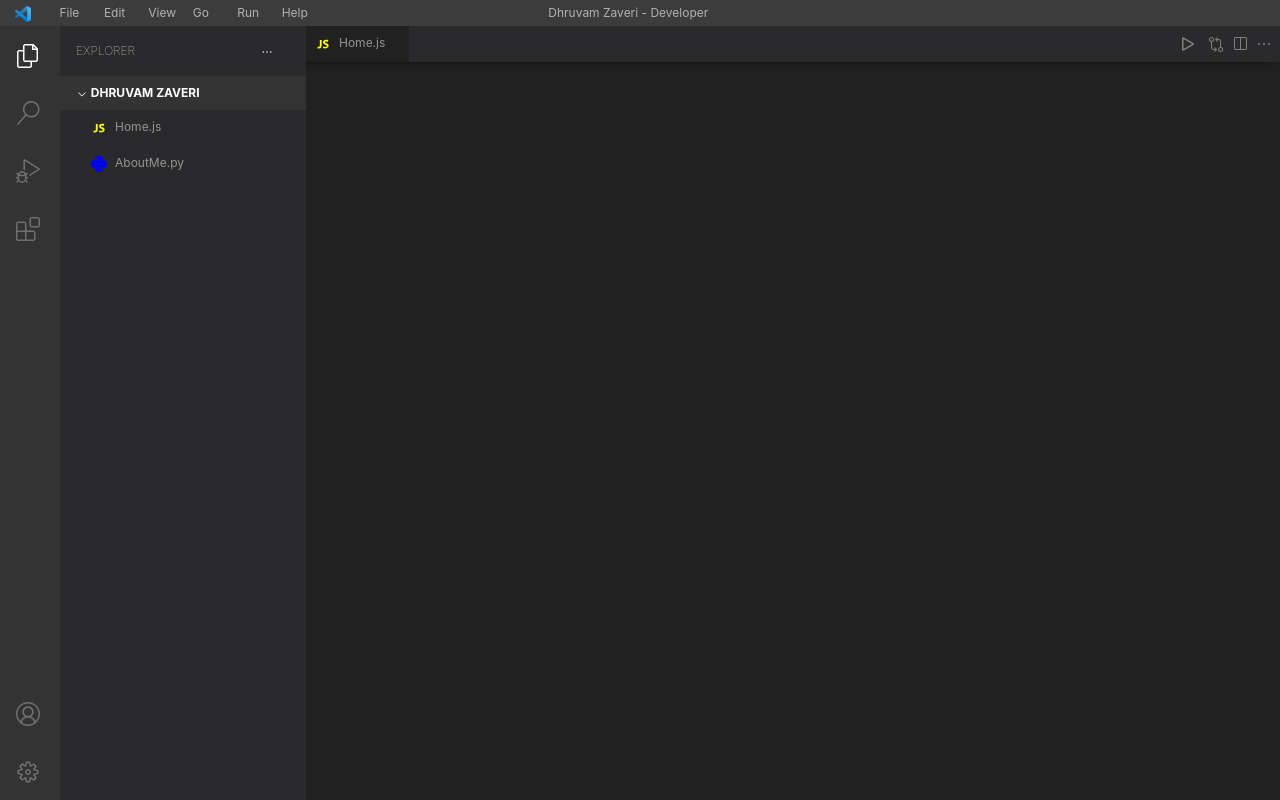
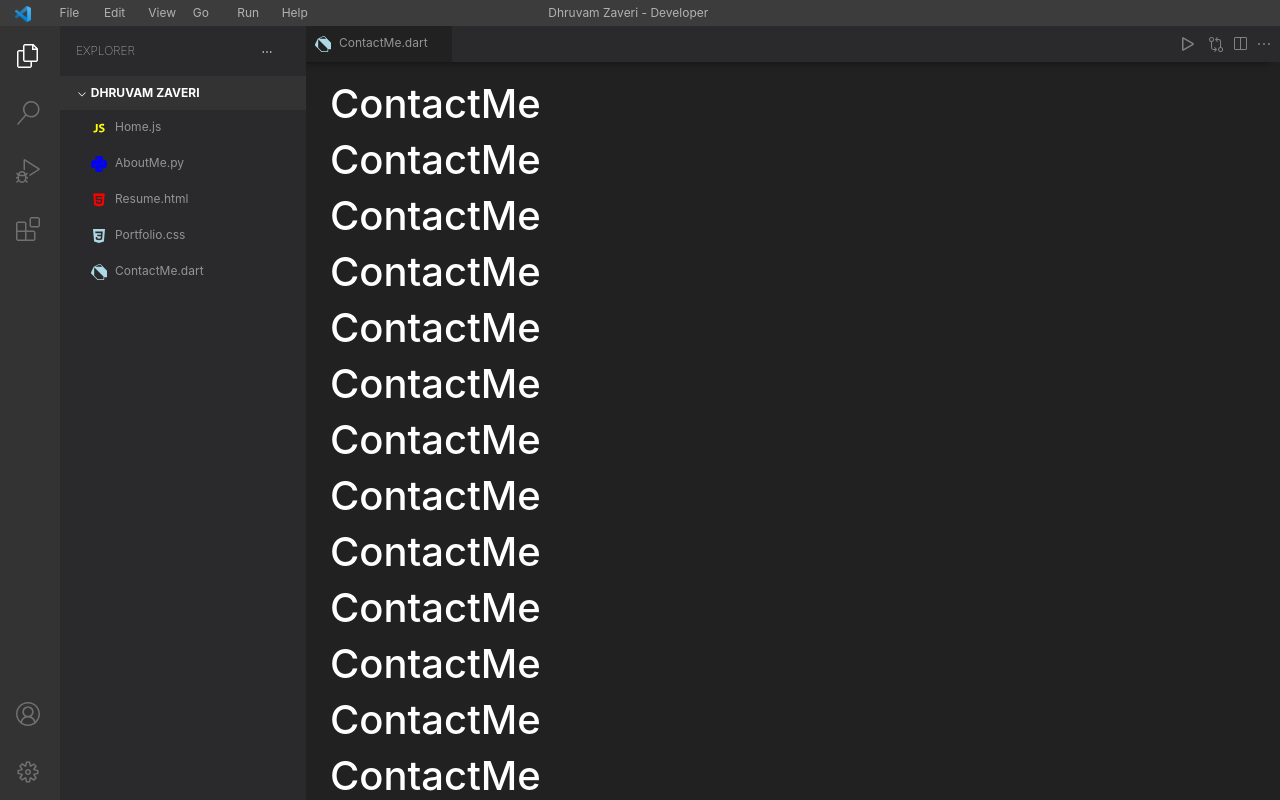
Before and after one commit to dhruvam-zaveri/vs-code-portfolio, a React (Create React App) app in the folder frontend/: page /contactme in a window 1280 px wide. Shown: the top 800 px of the page. Built offline with nearby package versions, Linux system fonts and the light colour scheme.

Commit message:
Updated the FilesBar and TabBar. Added routes to the new pages in APP.js

```diff
--- a/frontend/src/App.js
+++ b/frontend/src/App.js
@@ -7,6 +7,9 @@
 import FilesBar from "./Components/FilesBar.js";
 import HomeScreen from "./Screens/HomeScreen.js";
 import AboutMeScreen from "./Screens/AboutMeScreen.js";
+import ResumeScreen from "./Screens/ResumeScreen.js";
+import PortfolioScreen from "./Screens/PortfolioScreen.js";
+import ContactMeScreen from "./Screens/ContactMeScreen.js";
 
 const App = (props) => {
   return (
@@ -16,6 +19,9 @@
           <Container>
             <Route path="/" component={HomeScreen} exact />
             <Route path="/aboutme" component={AboutMeScreen} exact />
+            <Route path="/resume" component={ResumeScreen} exact />
+            <Route path="/portfolio" component={PortfolioScreen} exact />
+            <Route path="/contactme" component={ContactMeScreen} exact />
           </Container>
           <Header />
           <TabBar />
--- a/frontend/src/Components/FilesBar.js
+++ b/frontend/src/Components/FilesBar.js
@@ -1,7 +1,7 @@
 import React from "react";
 import { Navbar, Row, Col, Container, Nav } from "react-bootstrap";
 import File from "./File.js";
-import { JsLogo, PyLogo } from "./Logos.js";
+import { JsLogo, PyLogo, HTMLLogo, CSSLogo, DartLogo } from "./Logos.js";
 
 export const FilesBar = () => {
   return (
@@ -84,6 +84,15 @@
             <Nav.Link href="/aboutme" className="p-0">
               <File title="AboutMe.py" logo={<PyLogo />} />
             </Nav.Link>
+            <Nav.Link href="/resume" className="p-0">
+              <File title="Resume.html" logo={<HTMLLogo />} />
+            </Nav.Link>
+            <Nav.Link href="/portfolio" className="p-0">
+              <File title="Portfolio.css" logo={<CSSLogo />} />
+            </Nav.Link>
+            <Nav.Link href="/contactme" className="p-0">
+              <File title="ContactMe.dart" logo={<DartLogo />} />
+            </Nav.Link>
           </Nav>
         </Navbar.Collapse>
       </Container>
--- a/frontend/src/Components/Logos.js
+++ b/frontend/src/Components/Logos.js
@@ -36,6 +36,7 @@
 };
 
 export const HTMLLogo = () => {
+  return (
     <svg
       stroke="currentColor"
       fill="red"
@@ -46,28 +47,32 @@
       xmlns="http://www.w3.org/2000/svg"
     >
       <path d="M145.2 96l66 746.6L512 928l299.6-85.4L878.9 96H145.2zm595 177.1l-4.8 47.2-1.7 19.5H382.3l8.2 94.2h335.1l-3.3 24.3-21.2 242.2-1.7 16.2-187 51.6v.3h-1.2l-.3.1v-.1h-.1l-188.6-52L310.8 572h91.1l6.5 73.2 102.4 27.7h.4l102-27.6 11.4-118.6H510.9v-.1H306l-22.8-253.5-1.7-24.3h460.3l-1.6 24.3z"></path>
-  </svg>;
+    </svg>
+  );
 };
 
 export const CSSLogo = () => {
+  return (
     <svg
       stroke="currentColor"
       fill="lightblue"
-    stroke-width="0"
+      strokeWidth="0"
       viewBox="0 0 512 512"
       height="1.25em"
       width="1em"
       xmlns="http://www.w3.org/2000/svg"
     >
       <path d="M256.282 339.488zM64 32l34.946 403.219L255.767 480l157.259-44.85L448 32H64zm290.676 334.898l-98.607 28.125-98.458-28.248L150.864 289h48.253l3.433 39.562 53.586 15.163.132.273h.034l53.467-14.852L315.381 265H203l-4-50h120.646l4.396-51H140l-4-49h240.58l-21.904 251.898z"></path>
-  </svg>;
+    </svg>
+  );
 };
 
 export const DartLogo = () => {
+  return (
     <svg
       stroke="currentColor"
       fill="lightblue"
-    stroke-width="0"
+      strokeWidth="0"
       role="img"
       viewBox="0 0 24 24"
       height="1.25em"
@@ -76,5 +81,6 @@
     >
       <title></title>
       <path d="M4.105 4.105S9.158 1.58 11.684.316a3.079 3.079 0 0 1 1.481-.315c.766.047 1.677.788 1.677.788L24 9.948v9.789h-4.263V24H9.789l-9-9C.303 14.5 0 13.795 0 13.105c0-.319.18-.818.316-1.105l3.789-7.895zm.679.679v11.787c.002.543.021 1.024.498 1.508L10.204 23h8.533v-4.263L4.784 4.784zm12.055-.678c-.899-.896-1.809-1.78-2.74-2.643-.302-.267-.567-.468-1.07-.462-.37.014-.87.195-.87.195L6.341 4.105l10.498.001z"></path>
-  </svg>;
+    </svg>
+  );
 };
--- a/frontend/src/Components/TabBar.js
+++ b/frontend/src/Components/TabBar.js
@@ -3,7 +3,7 @@
 import { Container, Row, Col } from "react-bootstrap";
 import HorizontalPadding from "./HorizontalPadding.js";
 import Tab from "./Tab.js";
-import { JsLogo, PyLogo } from "./Logos.js";
+import { JsLogo, PyLogo, HTMLLogo, CSSLogo, DartLogo } from "./Logos.js";
 
 export const TabBar = () => {
   const { pathname } = useLocation();
@@ -17,8 +17,20 @@
       logo = <PyLogo />;
       break;
 
-    // case "":
-    //   break;
+    case "/resume":
+      title = "Resume.html";
+      logo = <HTMLLogo />;
+      break;
+
+    case "/portfolio":
+      title = "Portfolio.css";
+      logo = <CSSLogo />;
+      break;
+
+    case "/contactme":
+      title = "ContactMe.dart";
+      logo = <DartLogo />;
+      break;
 
     default:
       title = "Home.js";
--- /dev/null
+++ b/frontend/src/Screens/ContactMeScreen.js
@@ -0,0 +1,39 @@
+import React from "react";
+import { Row, Col } from "react-bootstrap";
+import HorizontalPadding from "../Components/HorizontalPadding.js";
+
+export const ContactMeScreen = () => {
+  return (
+    <Row style={{ color: "white", paddingTop: "80px" }}>
+      <Col lg="auto" md="auto" sm="auto" xs="auto">
+        <HorizontalPadding />
+      </Col>
+
+      <Col>
+        <h1>ContactMe</h1>
+        <h1>ContactMe</h1>
+        <h1>ContactMe</h1>
+        <h1>ContactMe</h1>
+        <h1>ContactMe</h1>
+        <h1>ContactMe</h1>
+        <h1>ContactMe</h1>
+        <h1>ContactMe</h1>
+        <h1>ContactMe</h1>
+        <h1>ContactMe</h1>
+        <h1>ContactMe</h1>
+        <h1>ContactMe</h1>
+        <h1>ContactMe</h1>
+        <h1>ContactMe</h1>
+        <h1>ContactMe</h1>
+        <h1>ContactMe</h1>
+        <h1>ContactMe</h1>
+        <h1>ContactMe</h1>
+        <h1>ContactMe</h1>
+        <h1>ContactMe</h1>
+        <h1>ContactMe</h1>
+      </Col>
+    </Row>
+  );
+};
+
+export default ContactMeScreen;
--- /dev/null
+++ b/frontend/src/Screens/PortfolioScreen.js
@@ -0,0 +1,39 @@
+import React from "react";
+import { Row, Col } from "react-bootstrap";
+import HorizontalPadding from "../Components/HorizontalPadding.js";
+
+export const PortfolioScreen = () => {
+  return (
+    <Row style={{ color: "white", paddingTop: "80px" }}>
+      <Col lg="auto" md="auto" sm="auto" xs="auto">
+        <HorizontalPadding />
+      </Col>
+
+      <Col>
+        <h1>Portfolio</h1>
+        <h1>Portfolio</h1>
+        <h1>Portfolio</h1>
+        <h1>Portfolio</h1>
+        <h1>Portfolio</h1>
+        <h1>Portfolio</h1>
+        <h1>Portfolio</h1>
+        <h1>Portfolio</h1>
+        <h1>Portfolio</h1>
+        <h1>Portfolio</h1>
+        <h1>Portfolio</h1>
+        <h1>Portfolio</h1>
+        <h1>Portfolio</h1>
+        <h1>Portfolio</h1>
+        <h1>Portfolio</h1>
+        <h1>Portfolio</h1>
+        <h1>Portfolio</h1>
+        <h1>Portfolio</h1>
+        <h1>Portfolio</h1>
+        <h1>Portfolio</h1>
+        <h1>Portfolio</h1>
+      </Col>
+    </Row>
+  );
+};
+
+export default PortfolioScreen;
--- /dev/null
+++ b/frontend/src/Screens/ResumeScreen.js
@@ -0,0 +1,39 @@
+import React from "react";
+import { Row, Col } from "react-bootstrap";
+import HorizontalPadding from "../Components/HorizontalPadding.js";
+
+export const ResumeScreen = () => {
+  return (
+    <Row style={{ color: "white", paddingTop: "80px" }}>
+      <Col lg="auto" md="auto" sm="auto" xs="auto">
+        <HorizontalPadding />
+      </Col>
+
+      <Col>
+        <h1>Resume</h1>
+        <h1>Resume</h1>
+        <h1>Resume</h1>
+        <h1>Resume</h1>
+        <h1>Resume</h1>
+        <h1>Resume</h1>
+        <h1>Resume</h1>
+        <h1>Resume</h1>
+        <h1>Resume</h1>
+        <h1>Resume</h1>
+        <h1>Resume</h1>
+        <h1>Resume</h1>
+        <h1>Resume</h1>
+        <h1>Resume</h1>
+        <h1>Resume</h1>
+        <h1>Resume</h1>
+        <h1>Resume</h1>
+        <h1>Resume</h1>
+        <h1>Resume</h1>
+        <h1>Resume</h1>
+        <h1>Resume</h1>
+      </Col>
+    </Row>
+  );
+};
+
+export default ResumeScreen;
```
Lines whose indentation alone changed are shown as unchanged.
